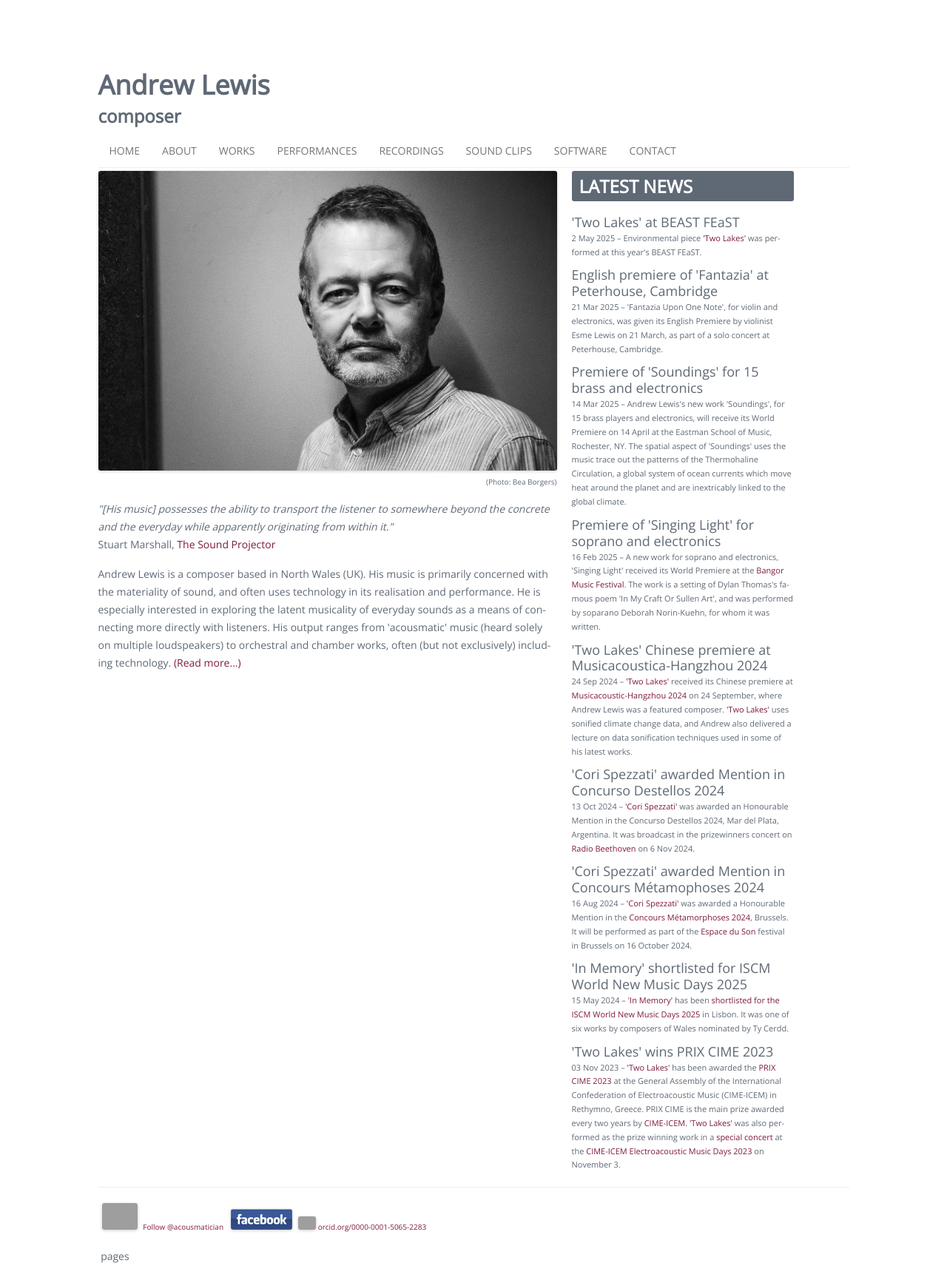
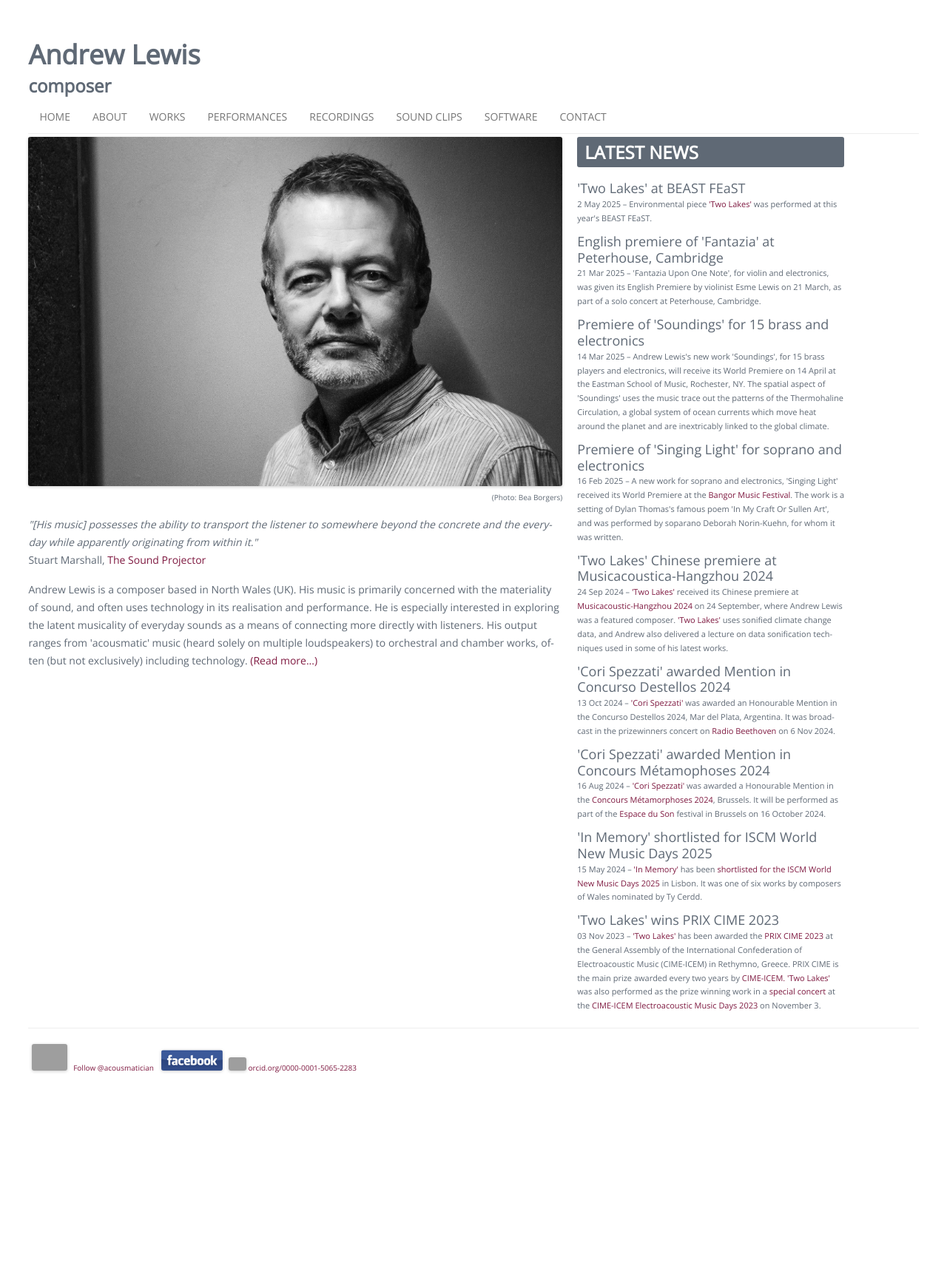
Before and after one commit to acousmatician/acousmatician.github.io, a Jekyll site: the page built from index.html, in a window 1280 px wide. Shown: the whole page at 74% size. Built offline with Jekyll 4.4.1, drawn with Linux system fonts in a browser that asks for light colours; nearby versions of some CDN libraries; library files that are not in the unit come from our copies; after the commit the page ends 1491 px from its top, so only the background shows below that; grey boxes are pictures that could not be loaded.

Commit message:
remove 'pages' debugging tag

```diff
--- a/_layouts/default.html
+++ b/_layouts/default.html
@@ -10,7 +10,7 @@
 
   <meta name="viewport" content="width=device-width, initial-scale=1.0">
 
-  <link href="/css/ALstyle26.css?v=05" rel="stylesheet">
+  <link href="/css/ALstyle26.css?v=06" rel="stylesheet">
   <link href="https://fonts.googleapis.com/css?family=Open+Sans" rel="stylesheet" type="text/css">
 </head>
 
@@ -29,7 +29,7 @@
     {{ content }}
 
     <div class="footer_wrapper">{% include footer.html %}</div>
-    <div class="stretch">&nbsp;pages</div>
+    <div class="stretch">&nbsp;</div>
           <!-- -- This is a hack to stretch the containing white area around the floated columns ----> </div>
 
   </div>
--- a/css/ALstyle26.css
+++ b/css/ALstyle26.css
@@ -4,7 +4,7 @@ body, div, h1, h2, h3, h4, h5, h6, p, ul, ol, li, dl, dt, dd, img, form, fieldse
 }
 
 body { /* Default font size and colour */
-	background-image: none; /* url('../images/IMG_1365blue2.jpg'); */
+	background-image: none /* url('../images/IMG_1365blue2.jpg') */;
 	color: #5f6975; /* Dark grey */
 	font-size: 14px;
 	line-height: 1.714285714;
@@ -18,9 +18,9 @@ body { /* Default font size and colour */
 
 /* =========================================== LAYOUT ===================================================================================================== */
 /* Container for the whole page - fixed width and centred */
-.wrapper { max-width:1015px; background: white; position: relative;
-	margin:0 auto 0 auto; /* Centres the block in a way that even IE6 can cope with */
-	padding-left: 3%; padding-right: 3%; padding-top: 24px;  }
+.wrapper { max-width:95%; background: white; position: relative;
+	margin: auto; /* Centres the block in a way that even IE6 can cope with */
+	padding-left: 3%; padding-right: 3%; padding-top: 3%;  }
 
 .footer_wrapper { float: left; background: white; width: 100%;
 	font-size: 10px; text-align: left;
@@ -32,8 +32,8 @@ div.stretch { /* A hack to make containers stretch around floated elements that
 
 hr.fixed { width: 100%; clear:both; } /* Forces the hr to come after text above it (otherwise floated text will appear before, even if it is after in the html) */
 
-.site_title { padding-top: 10px; }
-.site_description { padding-top: 0px; padding-bottom: 10px; }
+.site_title { padding-top: 5px; }
+.site_description { padding-top: 0px; padding-bottom: 5px; }
 
 /* =================================== RESPONSIVE LAYOUT ELEMENTS ========================================================================================== */
 /* Design is mobile-first. For TABLETS AND DESKTOPS the layout changes */
@@ -43,9 +43,9 @@ hr.fixed { width: 100%; clear:both; } /* Forces the hr to come after text above
 .full_column { width:100%; clear: both } /* A column that is always full width, whatever the viewport */
 
 @media (min-width: 1015px) { /* If page GREATER THAN 1015px */
-	.main_column { float: left; width: 620px; padding-right: 20px; } /* A wide column that floats on the left */
-	.news_column { width: 300px; } /* A narrow column that floats on the right */
-	body { margin-top: 50px; } /* Create a space above the main white text box, for background to show through */
+	.main_column { float: left; width: 60%; padding-right: 20px; } /* A wide column that floats on the left */
+	.news_column { width: 30%; } /* A narrow column that floats on the right */
+	body { margin: 0; } /* Create a space above the main white text box, for background to show through */
 
 }
 
```
